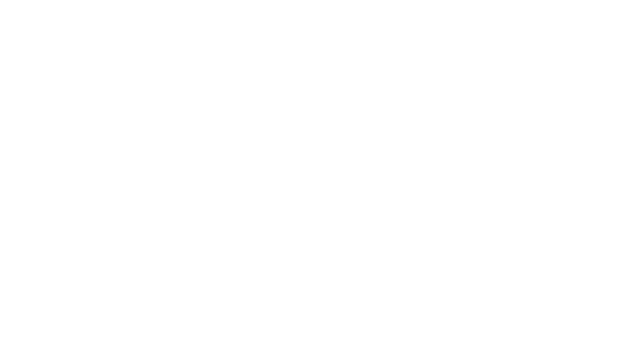
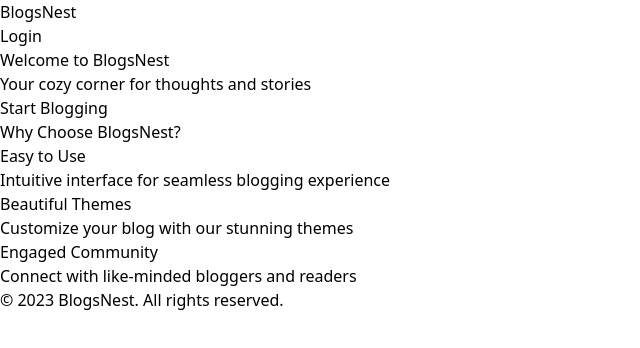
Before and after one commit to FaizanAnwar2801/BlogsNest, a React (Vite) app in the folder frontend/: page / in a window 1280 px wide. Before the commit this address had no page. Shown: the top 348 px of the page, without its empty margins (0-640 px from the left). Built offline with nearby package versions, Linux system fonts and the light colour scheme.

Commit message:
Adding Main App File(Modified)

```diff
--- a/frontend/src/App.tsx
+++ b/frontend/src/App.tsx
@@ -2,6 +2,7 @@
 import { Signup } from './pages/Signup'
 import { Signin } from './pages/Signin'
 import { Blog } from './pages/Blog'
+import { Landing } from './pages/Landing'
 
 function App() {
 
@@ -9,6 +10,7 @@
     <>
       <BrowserRouter>
         <Routes>
+        <Route path="/" element={<Landing />} />
           <Route path="/signup" element={<Signup />} />
           <Route path="/signin" element={<Signin />} />
           <Route path="/blog/:id" element={<Blog />} />
```
